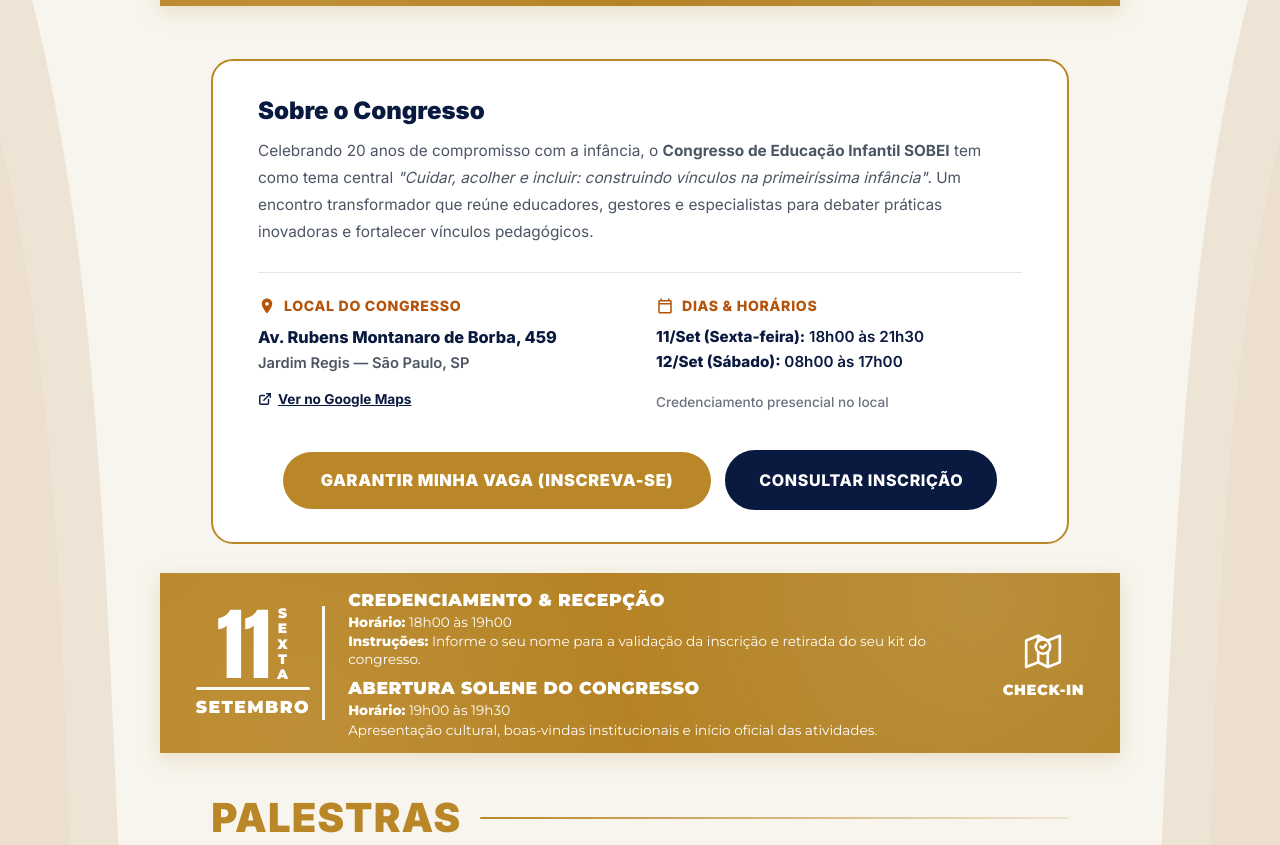
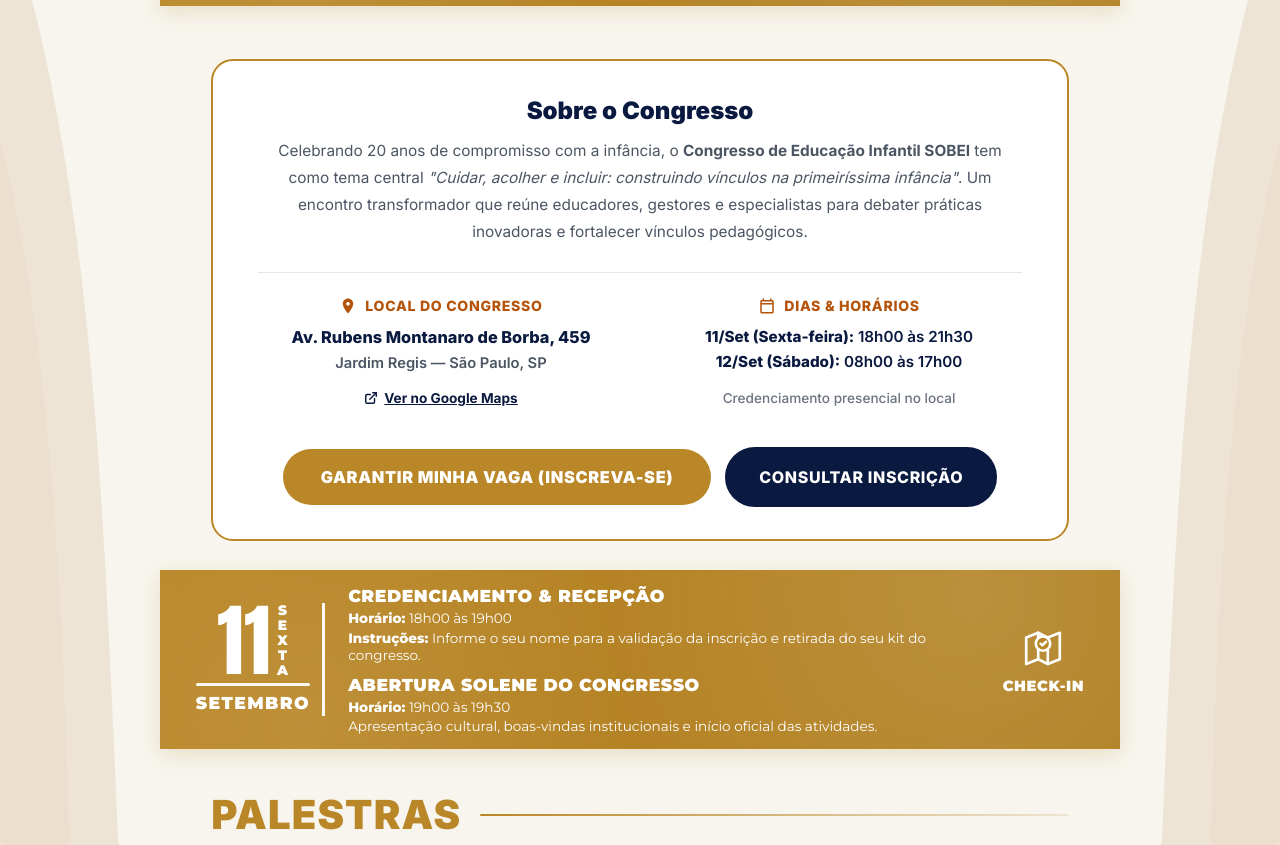
Before and after one commit to SOBEI-ERP/congresso.sobei.org.br, a Next.js app: page / in a window 1280 px wide. Shown: the part 1029-1874 px from the top of the page. Built offline with nearby package versions, Linux system fonts and the light colour scheme.

Commit message:
style(ui): centralizar informacoes e textos do card de inscricoes do congresso

```diff
--- a/src/app/page.js
+++ b/src/app/page.js
@@ -209,7 +209,7 @@
         <div className="workshop-period-block info-card-period">
           <div className="day-card">
             <div className="info-card__body">
-              <div>
+              <div className="info-card__header">
                 <h3 className="info-card__title">
                   Sobre o Congresso
                 </h3>
--- a/src/styles/home.css
+++ b/src/styles/home.css
@@ -1288,7 +1288,18 @@
 .info-card__body {
   display: flex;
   flex-direction: column;
+  align-items: center;
+  text-align: center;
   gap: 1.6rem;
+}
+
+.info-card__header {
+  display: flex;
+  flex-direction: column;
+  align-items: center;
+  text-align: center;
+  max-width: 860px;
+  margin: 0 auto;
 }
 
 .info-card__title {
@@ -1296,12 +1307,14 @@
   font-weight: var(--font-weight-black);
   color: var(--color-congress-navy);
   margin-bottom: 0.6rem;
+  text-align: center;
 }
 
 .info-card__text {
   color: #4b5563;
   line-height: var(--line-height-relaxed);
   font-size: clamp(0.92rem, 1.2vw, 1rem);
+  text-align: center;
 }
 
 .info-card__details-grid {
@@ -1310,17 +1323,21 @@
   gap: var(--spacing-xl);
   padding-top: 1.4rem;
   border-top: 1px solid #E5E7EB;
+  width: 100%;
 }
 
 .info-card__detail-col {
   display: flex;
   flex-direction: column;
+  align-items: center;
+  text-align: center;
   gap: 10px;
 }
 
 .info-card__detail-label {
   display: flex;
   align-items: center;
+  justify-content: center;
   gap: var(--spacing-sm);
   color: #B45309;
   font-weight: var(--font-weight-extrabold);
@@ -1332,6 +1349,8 @@
 .info-card__address-group {
   display: flex;
   flex-direction: column;
+  align-items: center;
+  text-align: center;
   gap: 3px;
 }
 
@@ -1341,6 +1360,7 @@
   margin: 0;
   font-weight: var(--font-weight-extrabold);
   line-height: 1.4;
+  text-align: center;
 }
 
 .info-card__address-sub {
@@ -1348,16 +1368,22 @@
   font-size: 0.92rem;
   margin: 0;
   font-weight: var(--font-weight-semibold);
+  text-align: center;
 }
 
 .info-card__detail-footer {
   margin-top: auto;
   padding-top: var(--spacing-xs);
+  display: flex;
+  justify-content: center;
+  align-items: center;
+  width: 100%;
 }
 
 .info-card__maps-link {
   display: inline-flex;
   align-items: center;
+  justify-content: center;
   gap: 6px;
   color: var(--color-congress-navy);
   font-size: 0.85rem;
@@ -1368,6 +1394,8 @@
 .info-card__schedule-group {
   display: flex;
   flex-direction: column;
+  align-items: center;
+  text-align: center;
   gap: 4px;
 }
 
@@ -1377,6 +1405,7 @@
   margin: 0;
   font-weight: var(--font-weight-semibold);
   line-height: 1.4;
+  text-align: center;
 }
 
 .info-card__schedule-item strong {
@@ -1388,6 +1417,7 @@
   font-size: 0.85rem;
   margin: 0;
   font-weight: var(--font-weight-medium);
+  text-align: center;
 }
 
 .info-card__actions {
@@ -1397,6 +1427,7 @@
   align-items: center;
   flex-wrap: wrap;
   margin-top: 0.8rem;
+  width: 100%;
 }
 
 /* ============================================
```
